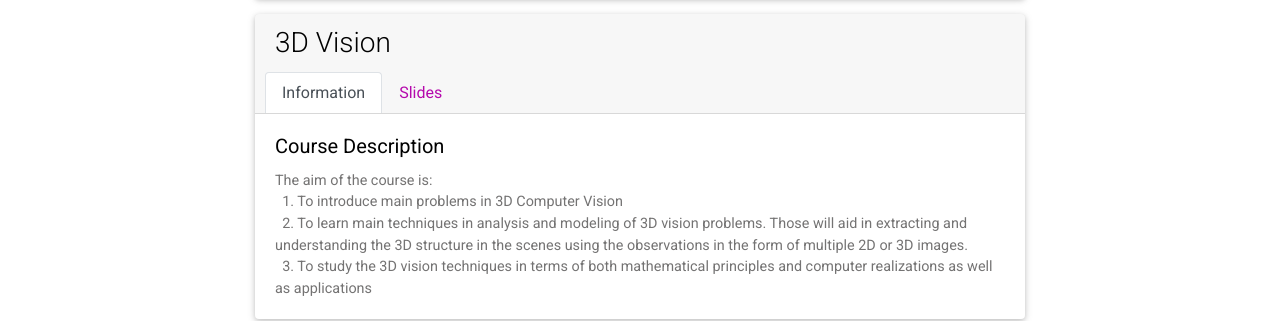
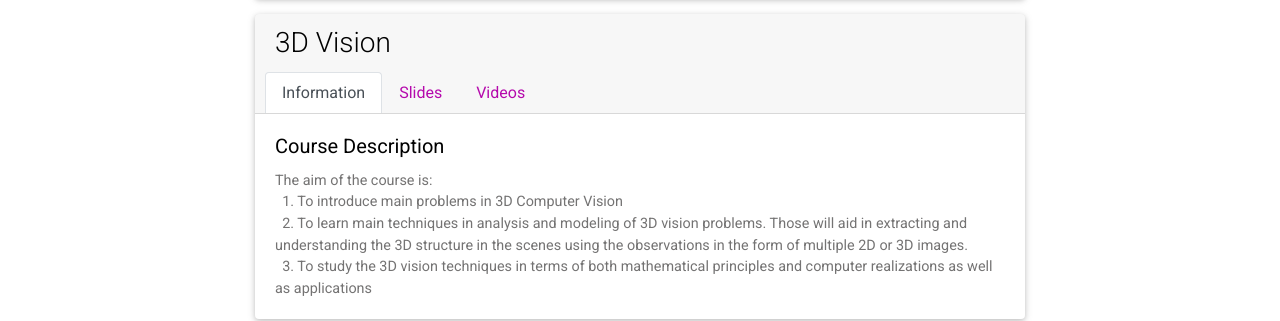
Before and after one commit to gozde-unal/gozde-unal.github.io, a Jekyll site: the page built from _pages/teaching.md, in a window 1280 px wide and 900 px high, scrolled down 380 px. Shown: the part 177-498 px from the top of the window. Built offline with Jekyll 4.4.1, drawn with Linux system fonts in a browser that asks for light colours; comment, search, counter and statistics services are not loaded; a style sheet for code colours, icons or effects is not loaded.

Commit message:
teaching

```diff
--- a/_data/teaching.yml
+++ b/_data/teaching.yml
@@ -37,6 +37,7 @@
 
   - title: 3D Vision
     code: BLG634E
+    video_link: https://www.youtube.com/embed/videoseries?list=PLAkQqIKJRWIYH-eGIS8QlejEG_tW0boU8
     description: >
       The aim of the course is: <br>
         &nbsp; 1. To introduce main problems in 3D Computer Vision <br>
@@ -67,12 +68,16 @@
         link: assets/teaching/BLG643E/3D Vision 2022 Week 10.pdf
       - name: Week 11
         link: assets/teaching/BLG643E/3D Vision 2022 Week 11.pdf
+      - name: Week 13-14
+        link: assets/teaching/BLG643E/3D Vision 2021 Week 13-14.pdf
       - name: Homography
         link: assets/teaching/BLG643E/3D Vision Homography.pdf
       - name: Motion
         link: assets/teaching/BLG643E/3D Vision Motion.pdf
       - name: Stereo Epipolar Geometry
         link: assets/teaching/BLG643E/3D Vision Stereo Epipolar Geometry.pdf
+      - name: Differential Geometry of Curves
+        link: assets/teaching/BLG643E/3D Vision Differential Geometry of Curves.pdf
 
   - title: Computer Vision
     code: BLG453E
```
Also changed, not shown: 2 other files.
